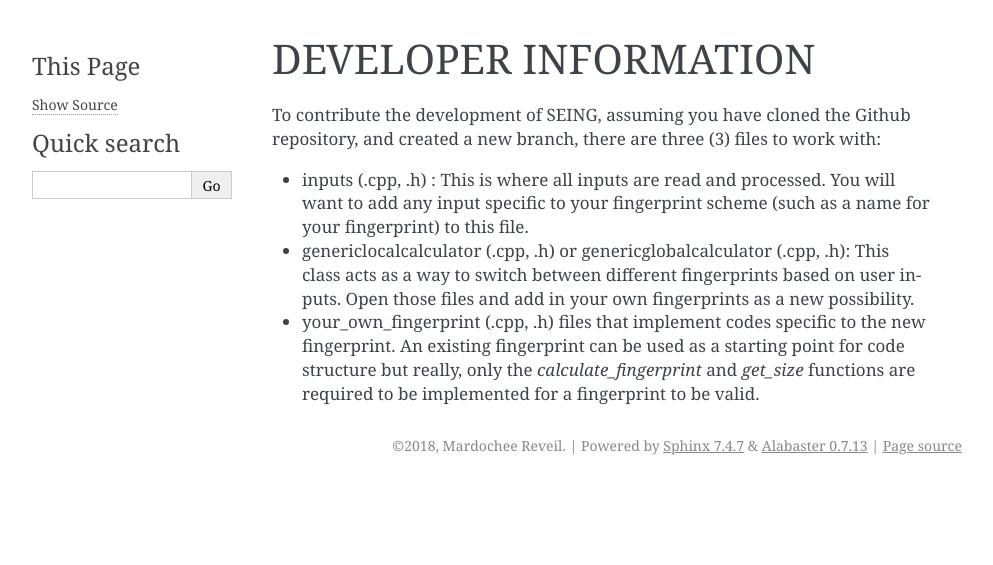
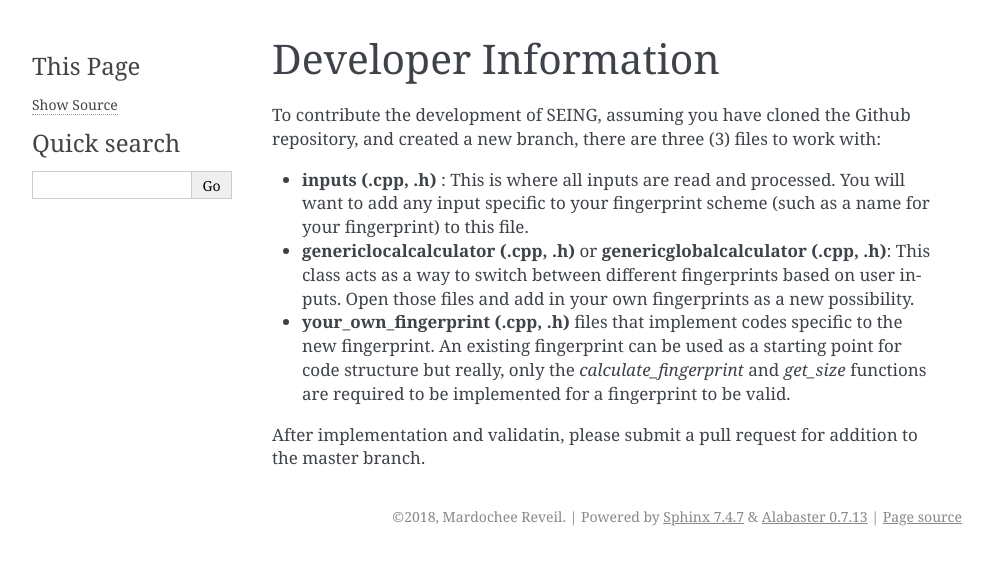
Before and after one commit to mreveil/seing, a Sphinx documentation site: the page built from doc/source/extend.rst, in a window 1280 px wide. Shown: the top 565 px of the page, without its empty margins (148-1141 px from the left). Built offline with Sphinx 7.4.7, drawn with Linux system fonts in a browser that asks for light colours.

Commit message:
updated user-guide

```diff
--- a/doc/source/documentation.rst
+++ b/doc/source/documentation.rst
@@ -1,5 +1,5 @@
 ====================
-CODE DOCUMENTATION
+Code Documentation
 ====================
 
 
--- a/doc/source/extend.rst
+++ b/doc/source/extend.rst
@@ -1,20 +1,22 @@
 =======================
-DEVELOPER INFORMATION
+Developer Information
 =======================
 
 
 To contribute the development of SEING, assuming you have cloned the Github repository,
 and created a new branch, there are three (3) files to work with:
 
-* inputs (.cpp, .h) : This is where all inputs are read and processed. You will want to add
+* **inputs (.cpp, .h)** : This is where all inputs are read and processed. You will want to add
   any input specific to your fingerprint scheme (such as a name for your fingerprint) to this
   file.
 
-* genericlocalcalculator (.cpp, .h) or genericglobalcalculator (.cpp, .h): This class acts as
+* **genericlocalcalculator (.cpp, .h)** or **genericglobalcalculator (.cpp, .h)**: This class acts as
   a way to switch between different fingerprints based on user inputs. Open those files
   and add in your own fingerprints as a new possibility.
 
-* your_own_fingerprint (.cpp, .h) files that implement codes specific to the new fingerprint.
+* **your_own_fingerprint (.cpp, .h)** files that implement codes specific to the new fingerprint.
   An existing fingerprint can be used as a starting point for code structure but really, only
   the *calculate_fingerprint* and *get_size* functions are required to be implemented for a
   fingerprint to be valid.
+
+After implementation and validatin, please submit a pull request for addition to the master branch.
--- a/doc/source/using.rst
+++ b/doc/source/using.rst
@@ -1,4 +1,4 @@
-HOW TO USE
+How to Use
 ============
 
 
@@ -9,7 +9,7 @@ Example usage looks like this::
    /path/to/seing coordinate.xyz optionfile.in
 
 
-TRAJECTORY FILE
+Trajectory File
 ----------------
 
 Coordinates of each atom has to be provided in a coordinate file in the xyz format.
@@ -19,7 +19,7 @@ but support will be added soon.
 
 
 
-OPTION FILE
+Option File
 ---------------
 
 The option input file contains "key = value" pairs specifying the type of calculation to
```
Also changed, not shown: doc/source/introduction.rst (+12 -12 lines).
